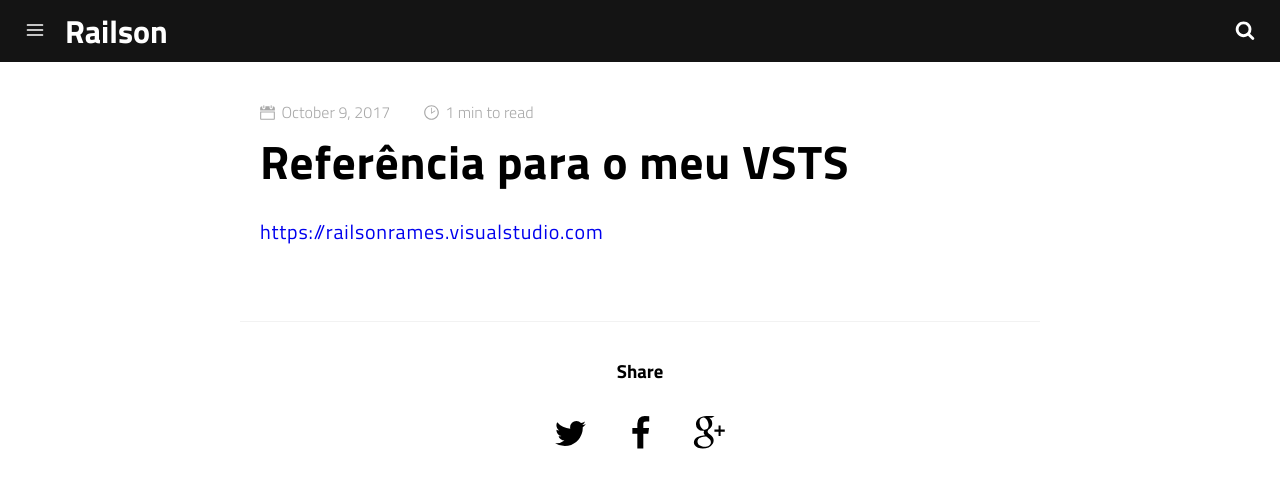
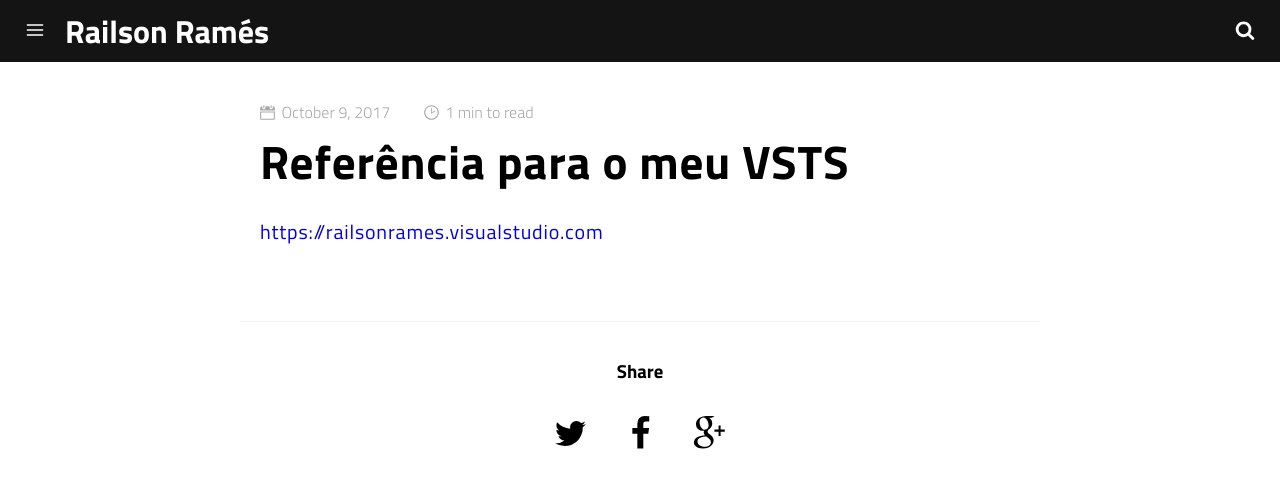
Before and after one commit to railsonrames/railsonrames.github.io, a Jekyll site: the page built from _posts/2017-10-09-referencia-VSTS.md, in a window 1280 px wide and 1245 px high. Shown: the top 490 px of the window. Built offline with Jekyll 4.4.1, drawn with Linux system fonts in a browser that asks for light colours; comment, search, counter and statistics services are not loaded; grey boxes are pictures that could not be loaded.

Commit message:
Update _config.yml

```diff
--- a/_config.yml
+++ b/_config.yml
@@ -7,7 +7,7 @@
 google_analytics: "UA-XXXXXXXX-X"
 
 # User Settings
-username: Railson
+username: Railson Ramés
 user_description: Programeiro, banqueiro e de vez em quando analista de T.I.
 disqus_username: disqus_username
 
```
